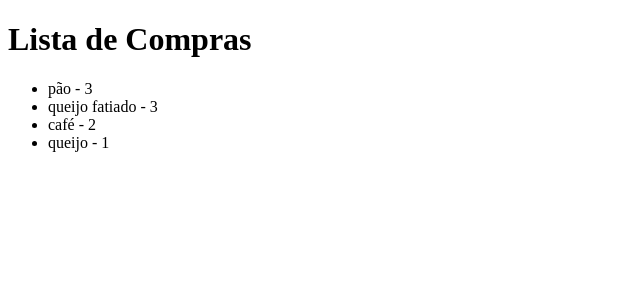
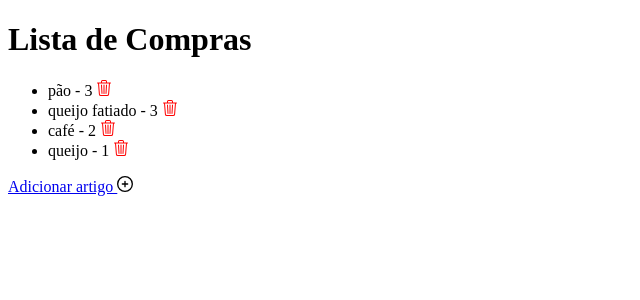
Before and after one commit to HelenaTrigo/Projects_Django, a Django app: template project1/lista_compras/templates/lista_compras/home.html in a window 1280 px wide. Shown: the top 300 px of the page, without its empty margins (0-640 px from the left). Run offline with Django 5.2, Linux system fonts and the light colour scheme; the template is opened without the code that fills it: values named after a table or form of the project are taken from there, others are empty; data comes from the database, SQL or seed files in the repository.

Commit message:
novas funcionalidas, introdução de imagens

```diff
--- a/project1/lista_compras/templates/lista_compras/home.html
+++ b/project1/lista_compras/templates/lista_compras/home.html
@@ -7,13 +9,16 @@
 </head>
 <body>
     <h1>Lista de Compras</h1>
-<ul>
-    {% for artigo in artigos %}
+    <ul>
+        {% for artigo in artigos %}
 
-    <li>{{artigo}} </li>
+        <li>{{artigo}} <a href="{% url 'lista_compras:delete' artigo.id %}"><img src="{% static 'trash3.svg' %}" alt="caixote do lico - eliminar"></a></li>
 
-    {% endfor %}
-</ul>
+        {% endfor %}
+    </ul>
 
+    <a href="{% url 'lista_compras:add' %}">Adicionar artigo
+        <img src="{% static 'add.svg' %}" alt="mais - adicionar">
+    </a>
 </body>
 </html>
--- a/project1/lista_compras/urls.py
+++ b/project1/lista_compras/urls.py
@@ -5,6 +5,6 @@ app_name = 'lista_compras'
 
 urlpatterns = [
     path('', views.home, name = 'home'),
-    path('adicionar/', views.add, name= 'add')
-    path('eliminar/<int:id>', views.delete, name = 'delete')
+    path('adicionar/', views.add, name= 'add'),
+    path('eliminar/<int:id>', views.delete, name = 'delete'),
 ]
--- a/project1/lista_compras/views.py
+++ b/project1/lista_compras/views.py
@@ -23,7 +23,7 @@ def add(request):
 
 def delete(request, id):
     try:
-        artigo1 = Artigo.objects.get(pk == id)
+        artigo1 = Artigo.objects.get(pk = id)
         artigo1.delete()
     except:
         return HttpResponse("<p>Ocorreu um erro. Artigo não encontrado.<\p>")
```
Also changed, not shown: other parts of project1/lista_compras/templates/lista_compras/home.html (+2 -0 lines), project1/db.sqlite3, project1/lista_compras/migrations/0002_alter_artigo_quantidade.py (added), project1/lista_compras/templates/delete.html (added), project1/static/add.svg (added).
